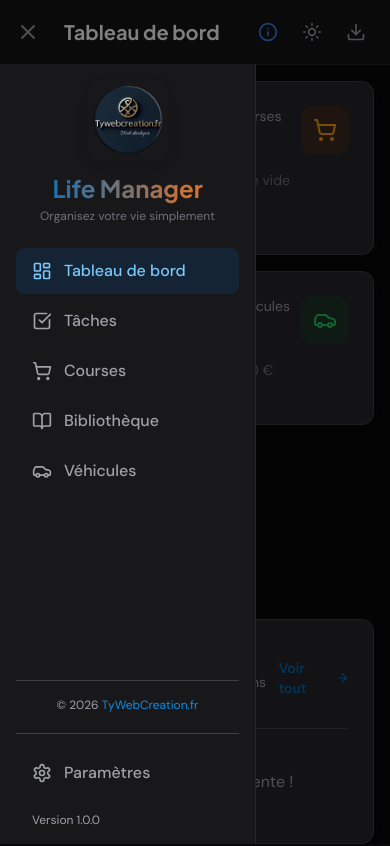
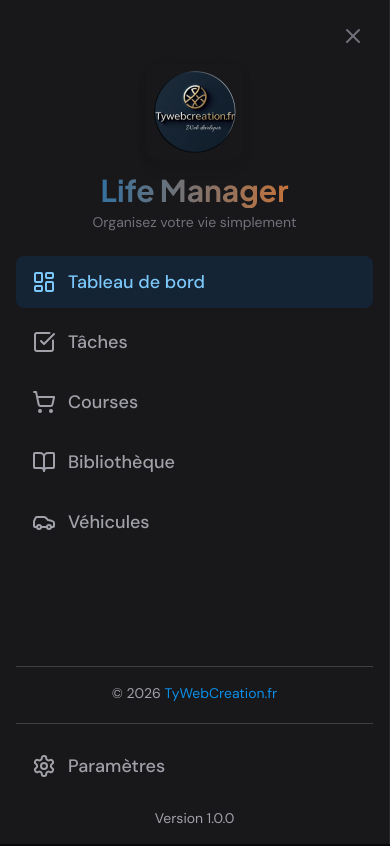
Before and after one commit to rcxdwwm/lifeManager-tywebcreation, a React (Vite) app: page / in a window 390 px wide. Shown: the top 846 px of the page. Built offline with nearby package versions, Linux system fonts and the light colour scheme.

Commit message:
Sidebar plein écran sur mobile à chaque ouverture

```diff
--- a/src/components/layout/MainLayout.jsx
+++ b/src/components/layout/MainLayout.jsx
@@ -8,24 +8,22 @@ import Header from './Header'
 import Sidebar from './Sidebar'
 import { ToastContainer } from '../common'
 import { cn } from '../../utils/helpers'
-import { useIsMobile, useLocalStorage } from '../../hooks'
-import { STORAGE_PREFIX } from '../../utils/constants'
+import { useIsMobile } from '../../hooks'
 
 const MainLayout = () => {
   const isMobile = useIsMobile()
 
-  // Sauvegarde si l'utilisateur a déjà vu l'app (première visite)
-  const [hasVisited, setHasVisited] = useLocalStorage(`${STORAGE_PREFIX}-has-visited`, false)
+  // Sidebar ouverte par défaut sur mobile à chaque ouverture de l'app
+  const [sidebarOpen, setSidebarOpen] = useState(false)
+  const [initialLoad, setInitialLoad] = useState(true)
 
-  // Sidebar ouverte par défaut sur mobile à la première visite
-  const [sidebarOpen, setSidebarOpen] = useState(false)
-
-  // Ouvrir la sidebar sur mobile à la première visite
+  // Ouvrir la sidebar sur mobile à chaque chargement initial de l'app
   useEffect(() => {
-    if (isMobile && !hasVisited) {
+    if (isMobile && initialLoad) {
       setSidebarOpen(true)
+      setInitialLoad(false)
     }
-  }, [isMobile, hasVisited])
+  }, [isMobile, initialLoad])
 
   const toggleSidebar = useCallback(() => {
     setSidebarOpen((prev) => !prev)
@@ -33,25 +31,26 @@ const MainLayout = () => {
 
   const closeSidebar = useCallback(() => {
     setSidebarOpen(false)
-    // Marquer comme visité lors de la première fermeture
-    if (!hasVisited) {
-      setHasVisited(true)
-    }
-  }, [hasVisited, setHasVisited])
+  }, [])
 
   return (
     <div className="min-h-screen bg-surface-50 dark:bg-surface-950">
-      {/* Header */}
-      <Header onMenuClick={toggleSidebar} isSidebarOpen={sidebarOpen} />
+      {/* Header - masqué quand sidebar ouverte sur mobile */}
+      <div className={cn(
+        sidebarOpen && isMobile ? 'hidden' : 'block'
+      )}>
+        <Header onMenuClick={toggleSidebar} isSidebarOpen={sidebarOpen} />
+      </div>
 
       {/* Sidebar */}
       <Sidebar isOpen={sidebarOpen} onClose={closeSidebar} />
 
-      {/* Main content */}
+      {/* Main content - masqué quand sidebar ouverte sur mobile */}
       <main
         className={cn(
           'transition-all duration-300 min-h-[calc(100vh-4rem)]',
-          'lg:ml-64' // Marge pour la sidebar sur desktop
+          'lg:ml-64',
+          sidebarOpen && isMobile ? 'hidden' : 'block'
         )}
       >
         <div className="p-4 lg:p-6 max-w-7xl mx-auto">
--- a/src/components/layout/Sidebar.jsx
+++ b/src/components/layout/Sidebar.jsx
@@ -3,6 +3,7 @@
  */
 
 import { NavLink } from 'react-router-dom'
+import { X } from 'lucide-react'
 import { getNavModules } from '../../config/modules'
 import { useApp } from '../../context/AppContext'
 import { cn } from '../../utils/helpers'
@@ -27,10 +28,10 @@ const Sidebar = ({ isOpen, onClose }) => {
 
   return (
     <>
-      {/* Overlay mobile */}
+      {/* Overlay mobile - masqué car sidebar plein écran */}
       {isOpen && (
         <div
-          className="fixed inset-0 bg-black/50 z-40 lg:hidden"
+          className="fixed inset-0 bg-black/50 z-40 lg:hidden hidden"
           onClick={onClose}
           aria-hidden="true"
         />
@@ -39,14 +40,27 @@ const Sidebar = ({ isOpen, onClose }) => {
       {/* Sidebar */}
       <aside
         className={cn(
-          'fixed top-16 left-0 z-40 h-[calc(100vh-4rem)] w-64',
+          'fixed top-0 left-0 z-50 h-full',
+          // Plein écran sur mobile, 256px sur desktop
+          'w-full sm:w-80 lg:w-64',
+          // Position différente sur desktop (sous le header)
+          'lg:top-16 lg:h-[calc(100vh-4rem)] lg:z-40',
           'bg-white dark:bg-surface-900 border-r border-surface-200 dark:border-surface-800',
           'transition-transform duration-300 ease-in-out',
           'lg:translate-x-0',
           isOpen ? 'translate-x-0' : '-translate-x-full'
         )}
       >
-        <nav className="flex flex-col h-full p-4">
+        {/* Bouton fermer - visible uniquement sur mobile */}
+        <button
+          onClick={onClose}
+          className="absolute top-4 right-4 p-2 text-surface-500 hover:text-surface-700 hover:bg-surface-100 dark:hover:bg-surface-800 rounded-lg transition-colors lg:hidden"
+          aria-label="Fermer le menu"
+        >
+          <X className="h-6 w-6" />
+        </button>
+
+        <nav className="flex flex-col h-full p-4 pt-16 lg:pt-4">
           {/* Logo / Brand */}
           <div className="mb-6 px-4 text-center">
             {/* Logo entreprise */}
@@ -54,19 +68,19 @@ const Sidebar = ({ isOpen, onClose }) => {
               <img
                 src={`${import.meta.env.BASE_URL}icon-192.png`}
                 alt="TyWebCreation Logo"
-                className="h-20 w-20 rounded-xl shadow-soft transform transition-transform duration-300 hover:scale-150"
+                className="h-24 w-24 lg:h-20 lg:w-20 rounded-xl shadow-soft transform transition-transform duration-300 hover:scale-110"
               />
             </div>
-            <h2 className="text-2xl font-display font-bold bg-gradient-to-r from-primary-600 to-accent-500 bg-clip-text text-transparent">
+            <h2 className="text-3xl lg:text-2xl font-display font-bold bg-gradient-to-r from-primary-600 to-accent-500 bg-clip-text text-transparent">
               Life Manager
             </h2>
-            <p className="text-xs text-surface-500 mt-1">
+            <p className="text-sm lg:text-xs text-surface-500 mt-1">
               Organisez votre vie simplement
             </p>
           </div>
 
           {/* Navigation principale */}
-          <div className="flex-1 space-y-1">
+          <div className="flex-1 space-y-2 lg:space-y-1">
             {modules
               .filter((m) => m.id !== 'settings')
               .map((module) => {
@@ -79,10 +93,13 @@ const Sidebar = ({ isOpen, onClose }) => {
                     to={module.path}
                     onClick={onClose}
                     className={({ isActive }) =>
-                      cn('nav-link', isActive && 'nav-link-active')
+                      cn(
+                        'nav-link text-lg lg:text-base py-3 lg:py-2',
+                        isActive && 'nav-link-active'
+                      )
                     }
                   >
-                    <Icon className="h-5 w-5" />
+                    <Icon className="h-6 w-6 lg:h-5 lg:w-5" />
                     <span className="flex-1">{module.name}</span>
                     {badge && (
                       <span className="px-2 py-0.5 text-xs font-medium bg-danger text-white rounded-full">
@@ -96,7 +113,7 @@ const Sidebar = ({ isOpen, onClose }) => {
 
           {/* Copyright en bas */}
           <div className="pt-4 mt-4 border-t border-surface-200 dark:border-surface-700 mb-5">
-            <div className="text-center text-xs text-surface-400">
+            <div className="text-center text-sm lg:text-xs text-surface-400">
               <span>© {new Date().getFullYear()} </span>
               <a
                 href="https://tywebcreation.fr"
@@ -121,10 +138,13 @@ const Sidebar = ({ isOpen, onClose }) => {
                     to={module.path}
                     onClick={onClose}
                     className={({ isActive }) =>
-                      cn('nav-link', isActive && 'nav-link-active')
+                      cn(
+                        'nav-link text-lg lg:text-base py-3 lg:py-2',
+                        isActive && 'nav-link-active'
+                      )
                     }
                   >
-                    <Icon className="h-5 w-5" />
+                    <Icon className="h-6 w-6 lg:h-5 lg:w-5" />
                     <span>{module.name}</span>
                   </NavLink>
                 )
@@ -132,7 +152,7 @@ const Sidebar = ({ isOpen, onClose }) => {
           </div>
 
           {/* Version */}
-          <div className="mt-4 px-4 text-xs text-surface-400">
+          <div className="mt-4 px-4 text-sm lg:text-xs text-surface-400 text-center">
             Version 1.0.0
           </div>
         </nav>
```
